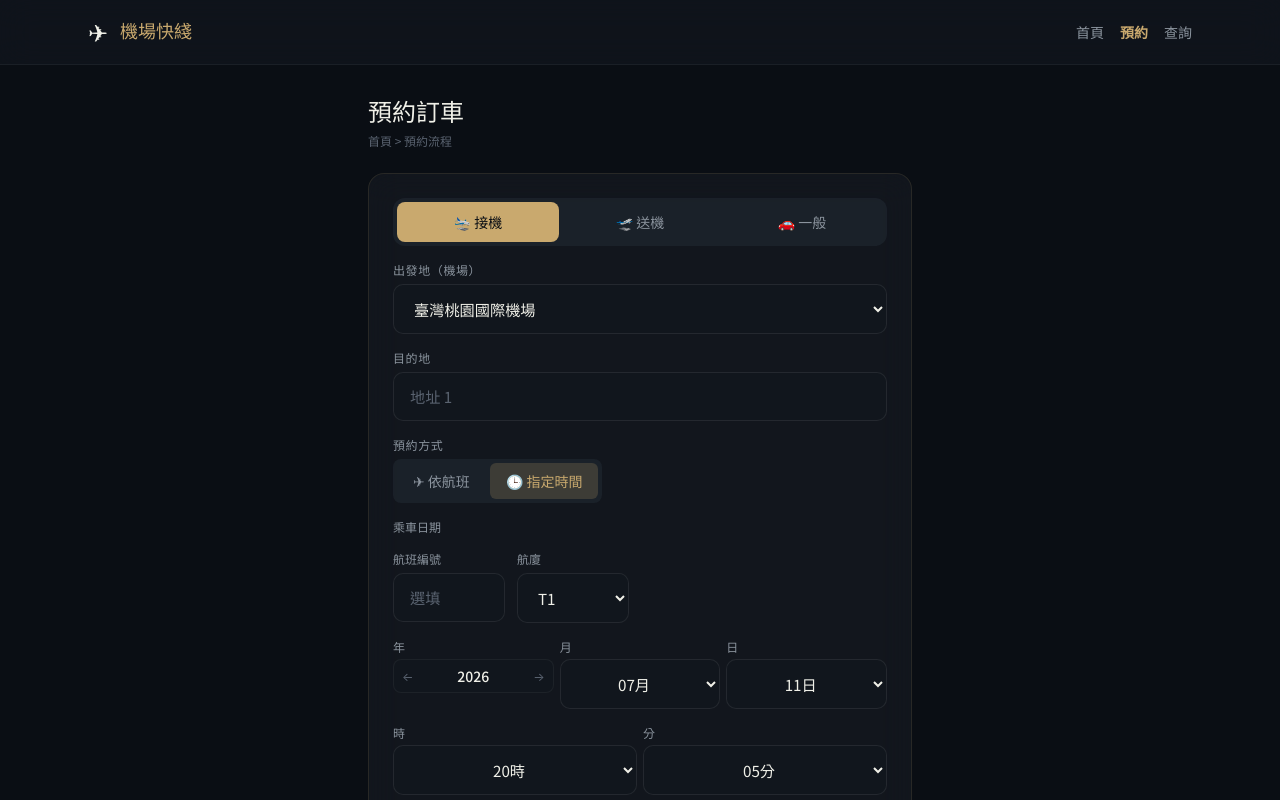
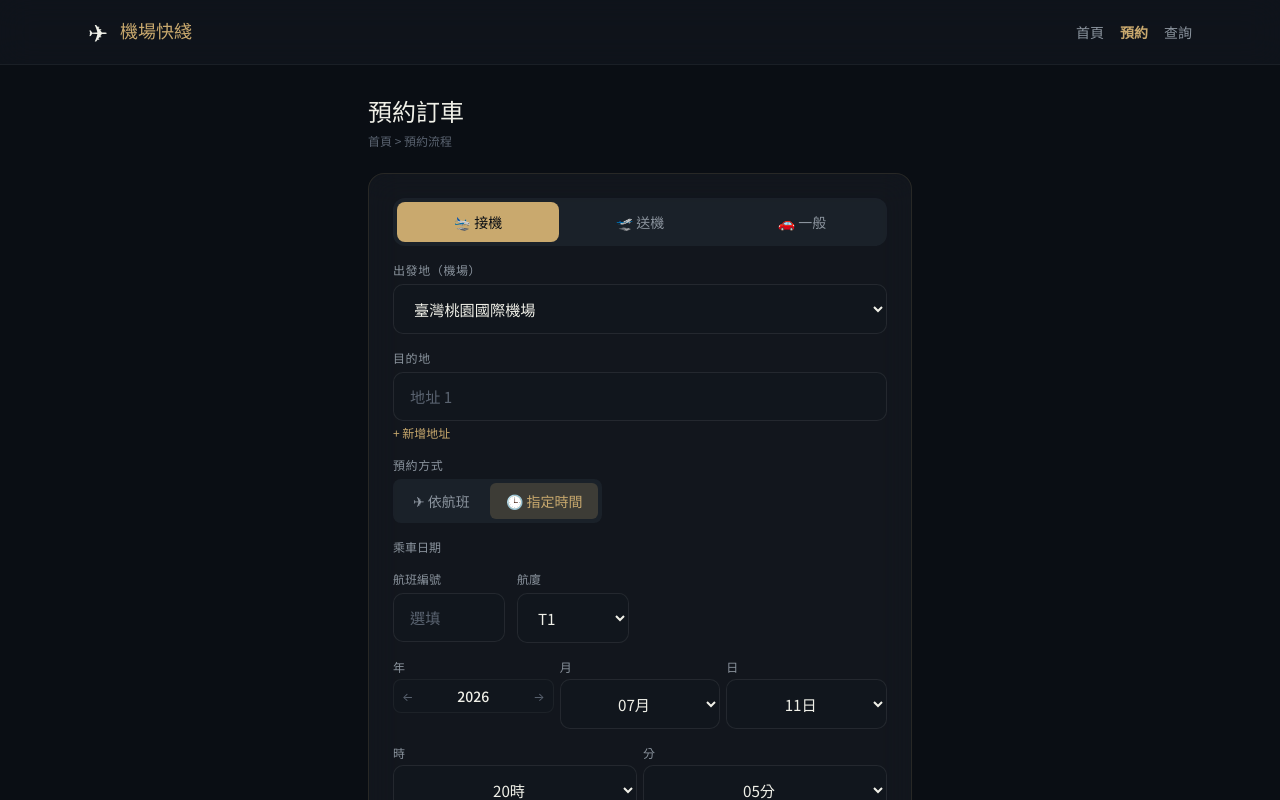
Before and after one commit to sy084309-boop/airport-transfer, a React (Vite) app in the folder client/: page /booking in a window 1280 px wide. Shown: the top 800 px of the page. Built offline with nearby package versions, Linux system fonts and the light colour scheme.

Commit message:
Add address +/- buttons to pickup and general destination sections

```diff
--- a/client/src/pages/public/BookingPage.tsx
+++ b/client/src/pages/public/BookingPage.tsx
@@ -96,6 +96,10 @@ export default function BookingPage() {
             {addrCount>=2&&<input className="input-premium w-full mt-1.5" placeholder="地址 2" />}
             {addrCount>=3&&<input className="input-premium w-full mt-1.5" placeholder="地址 3" />}
             {addrCount>=4&&<input className="input-premium w-full mt-1.5" placeholder="地址 4" />}
+            <div className="flex gap-2 mt-1">
+              {addrCount<4&&<button type="button" onClick={()=>setAddrCount(c=>c+1)} className="text-xs text-gold hover:underline">+ 新增地址</button>}
+              {addrCount>1&&<button type="button" onClick={()=>setAddrCount(1)} className="text-xs text-fog hover:underline">- 收起</button>}
+            </div>
           </div>}
 
           {/* Sendoff: Airport after address */}
@@ -108,6 +112,10 @@ export default function BookingPage() {
             {destAddrCount>=2&&<input className="input-premium w-full mt-1.5" placeholder="目的地地址 2" />}
             {destAddrCount>=3&&<input className="input-premium w-full mt-1.5" placeholder="目的地地址 3" />}
             {destAddrCount>=4&&<input className="input-premium w-full mt-1.5" placeholder="目的地地址 4" />}
+            <div className="flex gap-2 mt-1">
+              {destAddrCount<4&&<button type="button" onClick={()=>setDestAddrCount(c=>c+1)} className="text-xs text-gold hover:underline">+ 新增地址</button>}
+              {destAddrCount>1&&<button type="button" onClick={()=>setDestAddrCount(1)} className="text-xs text-fog hover:underline">- 收起</button>}
+            </div>
           </div>}
 
           {/* Mode */}
```
